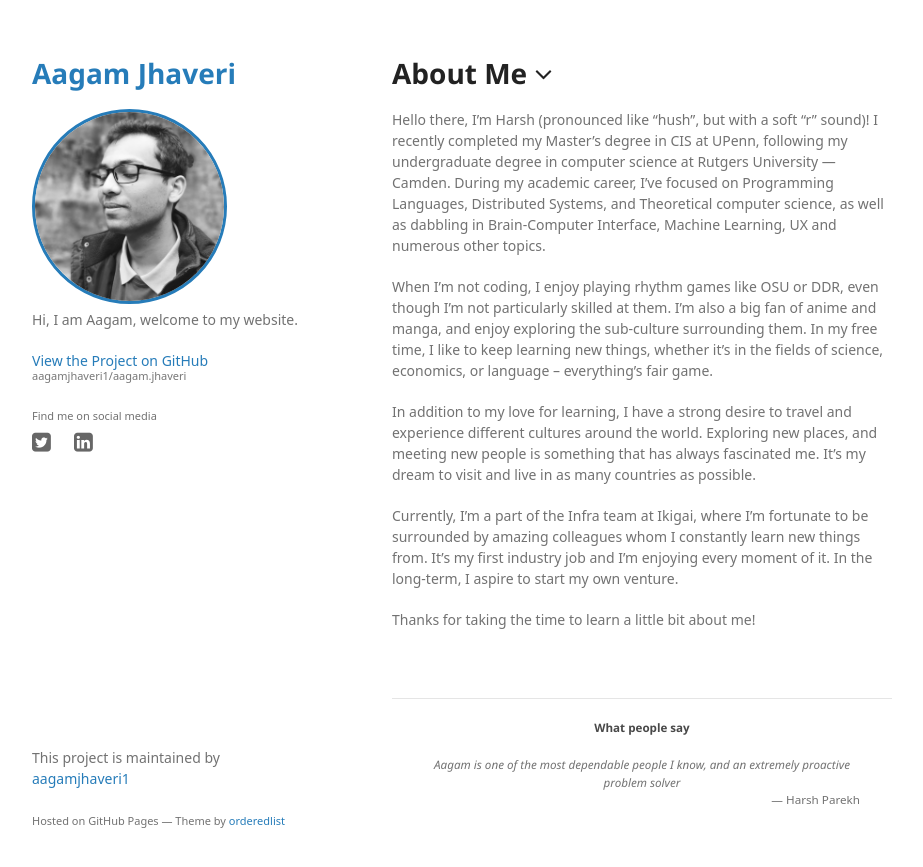
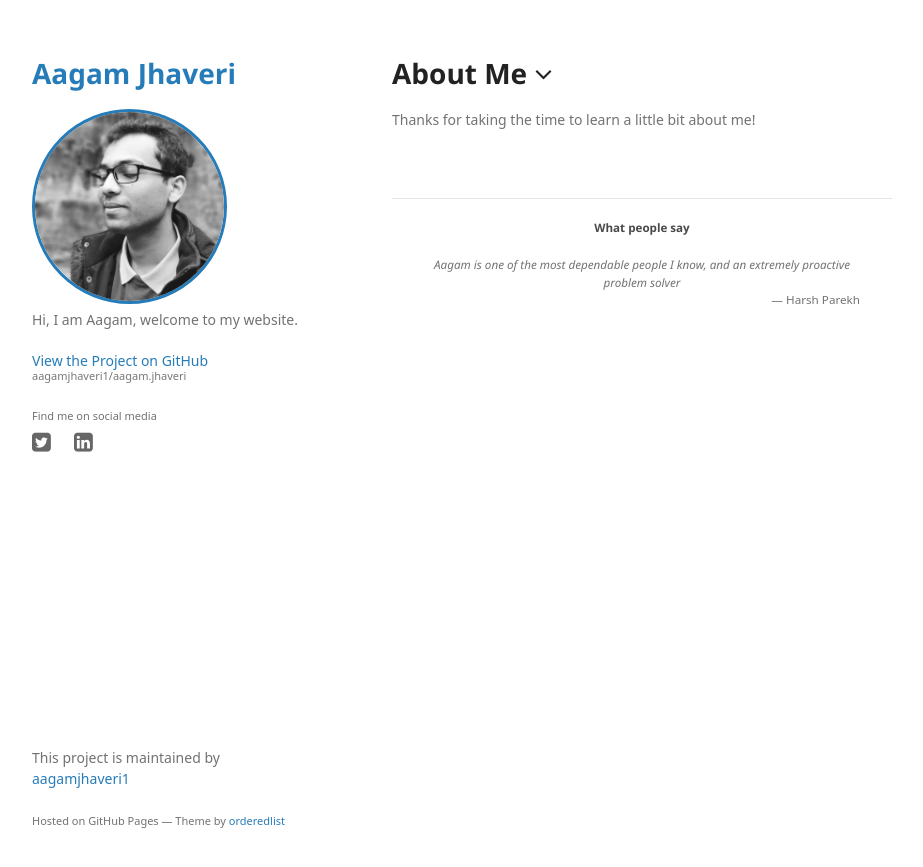
Before and after one commit to aagamjhaveri1/aagam.jhaveri, a Jekyll site: the page built from index.md, in a window 1280 px wide. Shown: the top 867 px of the page, without its empty margins (178-1101 px from the left). Built offline with Jekyll 4.4.1, drawn with Linux system fonts in a browser that asks for light colours; some web fonts are replaced; a script that is not in the unit is left out.

Commit message:
Clean up Harsh's about section and fix navbar

```diff
--- a/_includes/navbar.html
+++ b/_includes/navbar.html
@@ -13,7 +13,7 @@
     {% for link in site.data.navigation.nav %}
     {% unless link.url == page_url %}
     <h2>
-    <a href="{{ link.url }}" class="nav-link">
+    <a href="{{ link.url | relative_url }}" class="nav-link">
         {{ link.title }}
     </a>
     </h2>
--- a/index.md
+++ b/index.md
@@ -4,23 +4,4 @@ title: "About Me"
 section_url: /
 ---
 
-Hello there, I'm Harsh (pronounced like "hush", but with a soft "r" sound)!
-I recently completed my Master's degree in CIS at UPenn,
-following my undergraduate degree in computer science at Rutgers University --- Camden.
-During my academic career, I've focused on Programming Languages, Distributed Systems,
-and Theoretical computer science, as well as dabbling in
-Brain-Computer Interface, Machine Learning, UX and numerous other topics.
-
-When I'm not coding, I enjoy playing rhythm games like OSU or DDR, even though I'm not particularly skilled at them.
-I'm also a big fan of anime and manga, and enjoy exploring the sub-culture surrounding them.
-In my free time, I like to keep learning new things, whether it's in the fields of science, economics, or language -- everything's fair game.
-
-In addition to my love for learning, I have a strong desire to travel and experience different cultures around the world.
-Exploring new places, and meeting new people is something that has always fascinated me.
-It's my dream to visit and live in as many countries as possible.
-
-Currently, I'm a part of the Infra team at Ikigai, where I'm fortunate to be surrounded by amazing colleagues whom I constantly learn new things from.
-It's my first industry job and I'm enjoying every moment of it.
-In the long-term, I aspire to start my own venture.
-
 Thanks for taking the time to learn a little bit about me!
```
